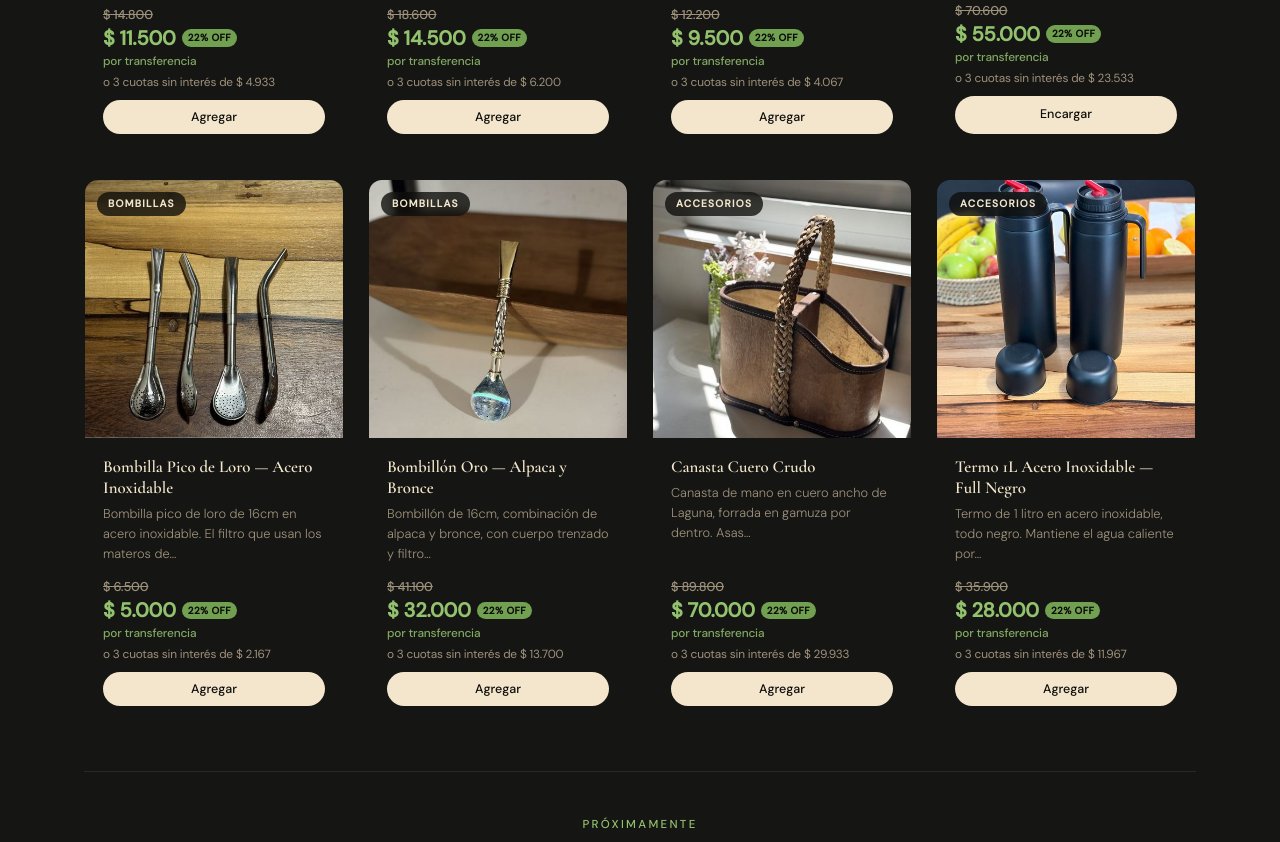
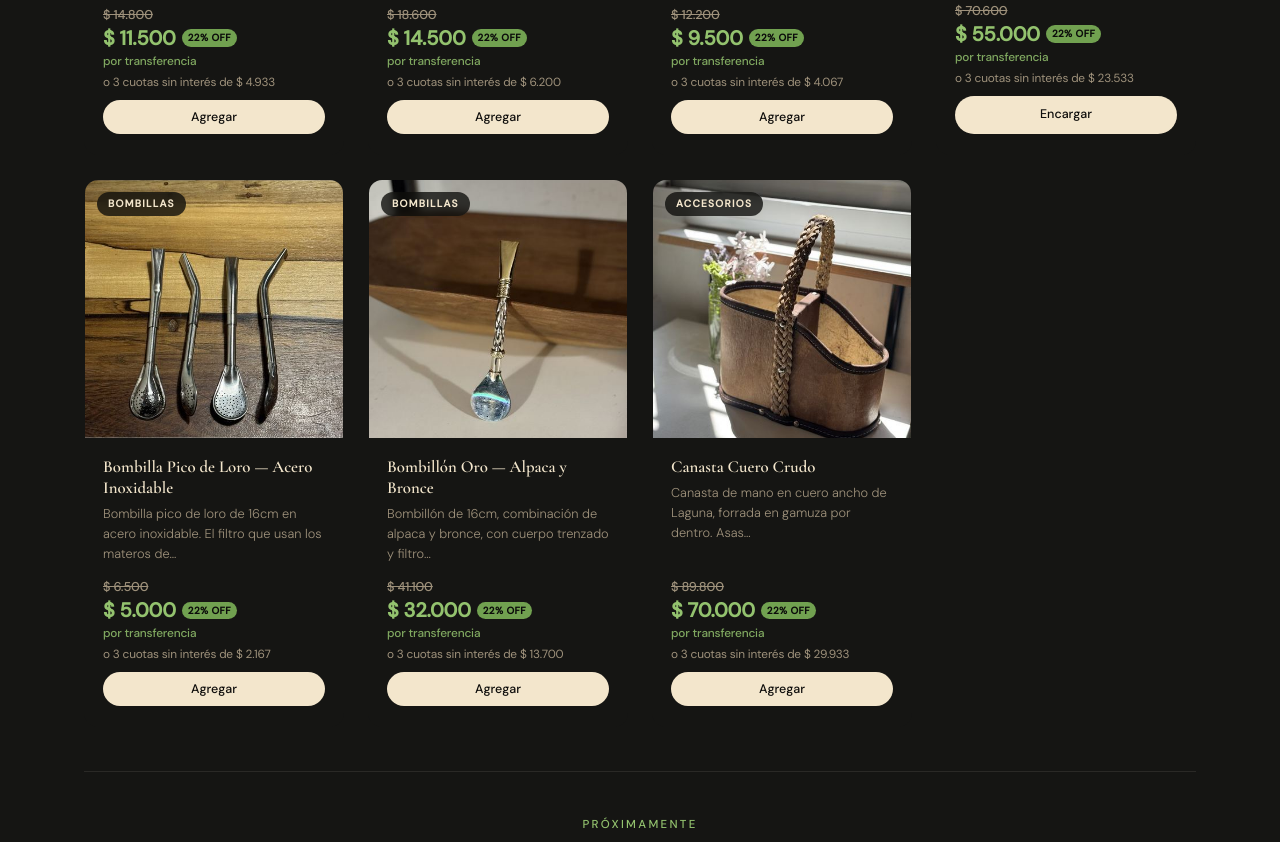
Before and after one commit to mateoricci05/mates.rico, a plain HTML site: page index.html in a window 1280 px wide. Shown: the part 3331-4173 px from the top of the page. Drawn offline with nearby package versions, Linux system fonts and the light colour scheme.

Commit message:
Sin stock: Termo Full Negro
Co-Authored-By: Claude Opus 5.5 <noreply@anthropic.com>
Claude-Session: https://claude.ai/code/session_01NLtDBJ16CwrFS3Xma8uW5w

```diff
--- a/index.html
+++ b/index.html
@@ -41,7 +41,7 @@
   <link rel="preconnect" href="https://fonts.gstatic.com" crossorigin />
   <link href="https://fonts.googleapis.com/css2?family=Cormorant+Garamond:ital,wght@0,400;0,600;0,700;1,400;1,600&family=DM+Sans:wght@300;400;500&display=swap" rel="stylesheet"/>
   <script src="https://unpkg.com/feather-icons@4.29.2/dist/feather.min.js" defer></script>
-  <link rel="stylesheet" href="styles.css?v=202611160144" />
+  <link rel="stylesheet" href="styles.css?v=202611160146" />
 </head>
 <body>
 
@@ -581,6 +581,6 @@
   <!-- Toast -->
   <div class="toast" id="toast"></div>
 
-  <script src="script.js?v=202611160144"></script>
+  <script src="script.js?v=202611160146"></script>
 </body>
 </html>
--- a/script.js
+++ b/script.js
@@ -522,7 +522,7 @@ const productos = [
     nombre: "Termo 1L Acero Inoxidable — Full Negro",
     descripcion: "Termo de 1 litro en acero inoxidable, todo negro. Mantiene el agua caliente por horas. El compañero ideal para matear donde vayas.",
     precio: 28000,
-    stock: 5,
+    stock: 0,
     imagen: "img/termo_1l_negro.jpg",
     categoria: "Accesorios",
     features: [
```
